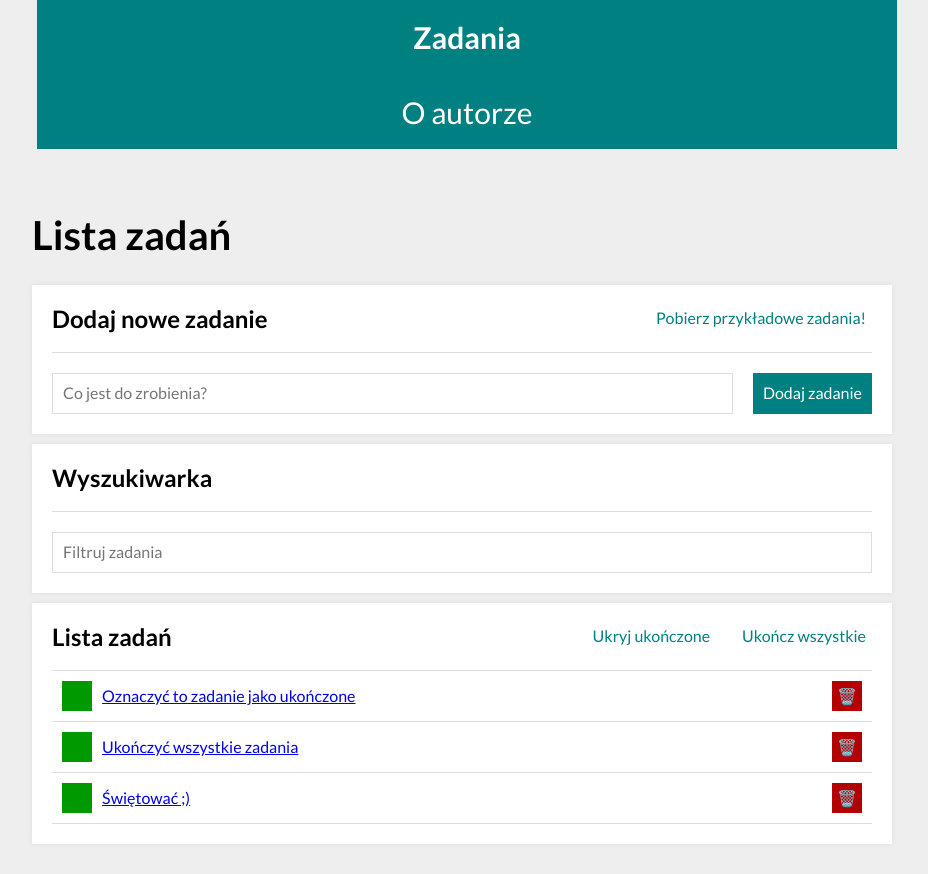
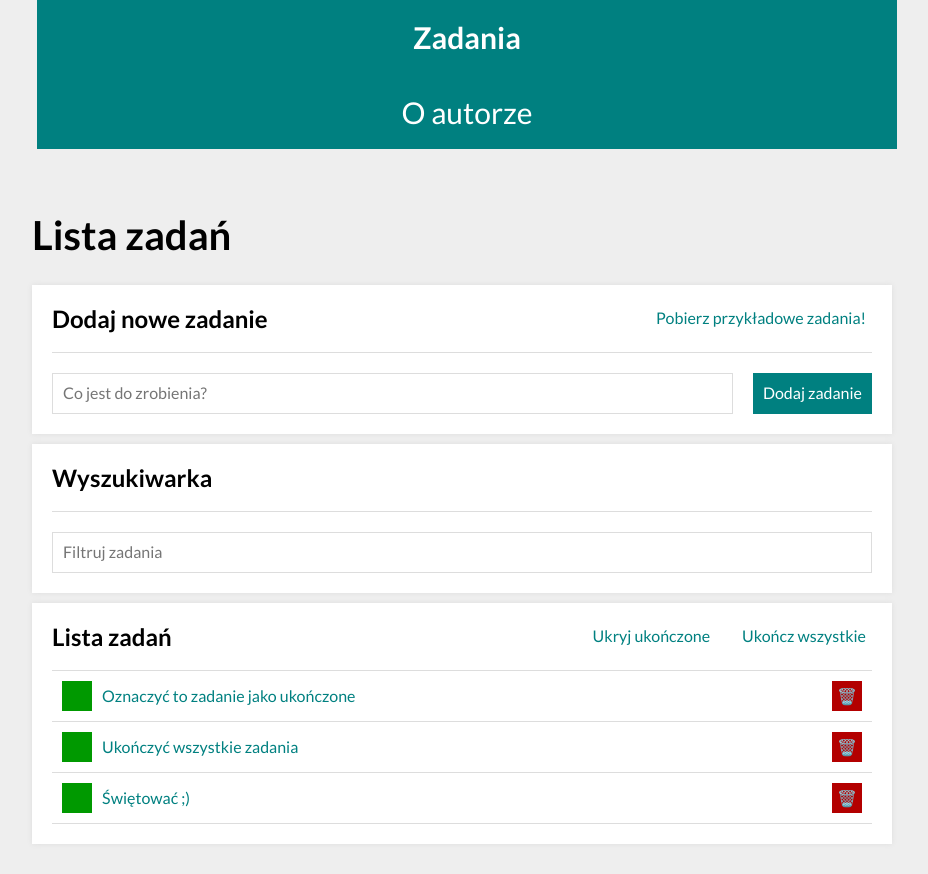
Before and after one commit to xxFino/todos-list-react, a React (Create React App) app: page /#/zadania in a window 1280 px wide. Both pictures are taken after a click on the button "Pobierz przykładowe zadania!". Shown: the whole page, without its empty margins (178-1106 px from the left). Built offline with nearby package versions, Linux system fonts and the light colour scheme.

Commit message:
added styled link with changes in view

```diff
--- a/src/features/tasks/TasksPage/TaskList/index.js
+++ b/src/features/tasks/TasksPage/TaskList/index.js
@@ -1,7 +1,7 @@
-import { List, Item, Content, ToggleDoneButton as ToggleDoneButton, RemoveTasksButton } from "./styled";
+import { List, Item, Content, ToggleDoneButton as ToggleDoneButton, RemoveTasksButton, StyledLink } from "./styled";
 import { useSelector, useDispatch } from "react-redux";
 import { removeTasks, selectHideDone, selectTaskByQuery, toggleTaskDone } from "../../tasksSlice";
-import { Link, useLocation } from "react-router-dom";
+import { useLocation } from "react-router-dom";
 import searchQueryParamName from "../searchQueryParamName";
 
 const TaskList = () => {
@@ -27,7 +27,7 @@
                         {task.done ? "✔" : ""}
                     </ToggleDoneButton>
                     <Content done={task.done}>
-                        <Link to={`/zadania/${task.id}`}>{task.content}</Link>
+                        <StyledLink to={`/zadania/${task.id}`}>{task.content}</StyledLink>
                     </Content>
                     <RemoveTasksButton
                         onClick={() => dispatch(removeTasks(task.id))}
--- a/src/features/tasks/TasksPage/TaskList/styled.js
+++ b/src/features/tasks/TasksPage/TaskList/styled.js
@@ -1,4 +1,5 @@
 import styled, { css } from "styled-components"
+import { Link } from "react-router-dom";
 
 export const List = styled.ul`
     margin: 0;
@@ -59,3 +60,8 @@
             background-color: hsl(0, 100%, 55%);
         }
 `;
+
+export const StyledLink = styled(Link)`
+    text-decoration: none;
+    color: teal;
+`;
```
